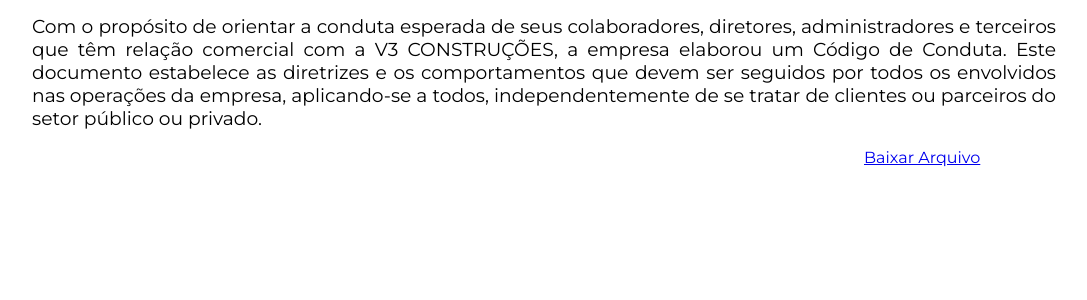
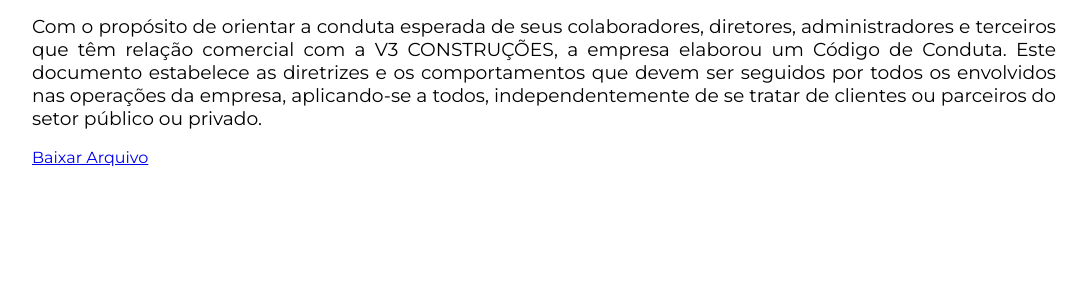
Before and after one commit to Italo0001/Test, a PHP site: the page made by COMPLIANCE .html in a window 1280 px wide; the page is wider, and only the part inside the window is pictured. Shown: the part 426-726 px from the top of that part, without its empty margins (96-1183 px from the left). Run offline with PHP 8.4, Linux system fonts and the light colour scheme.

Commit message:
Add files via upload

```diff
--- a/Compliance.css
+++ b/Compliance.css
@@ -210,7 +210,8 @@ h3
 
 .download
 {
-    margin-left: 75vw;
+    position: relative;
+    left: 10%;
 }
 @media  (max-width: 1400px) {
 
```
